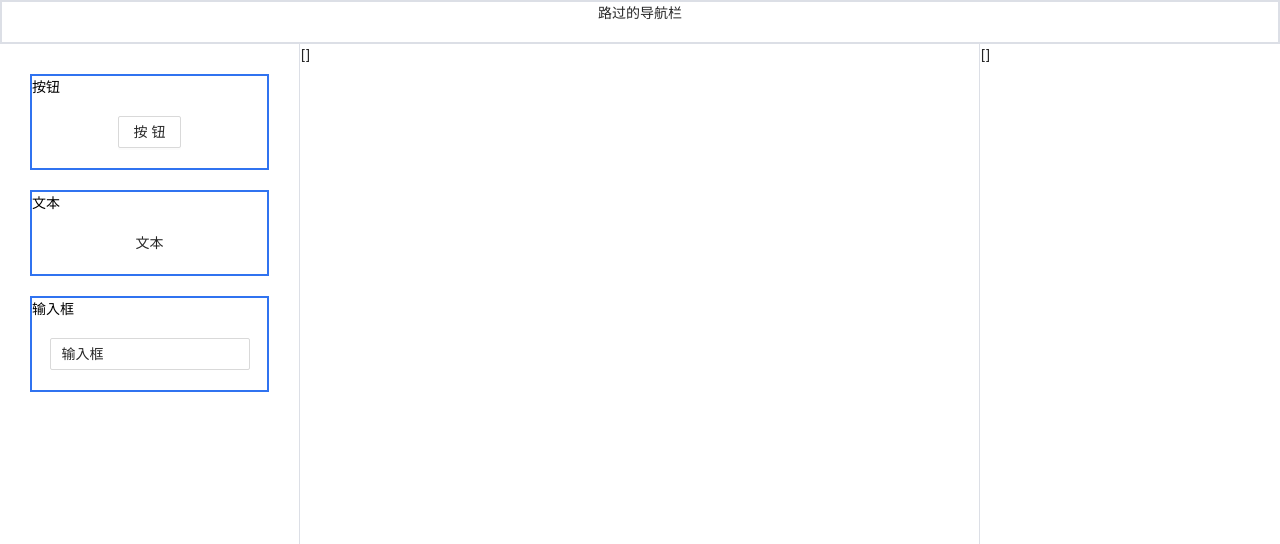
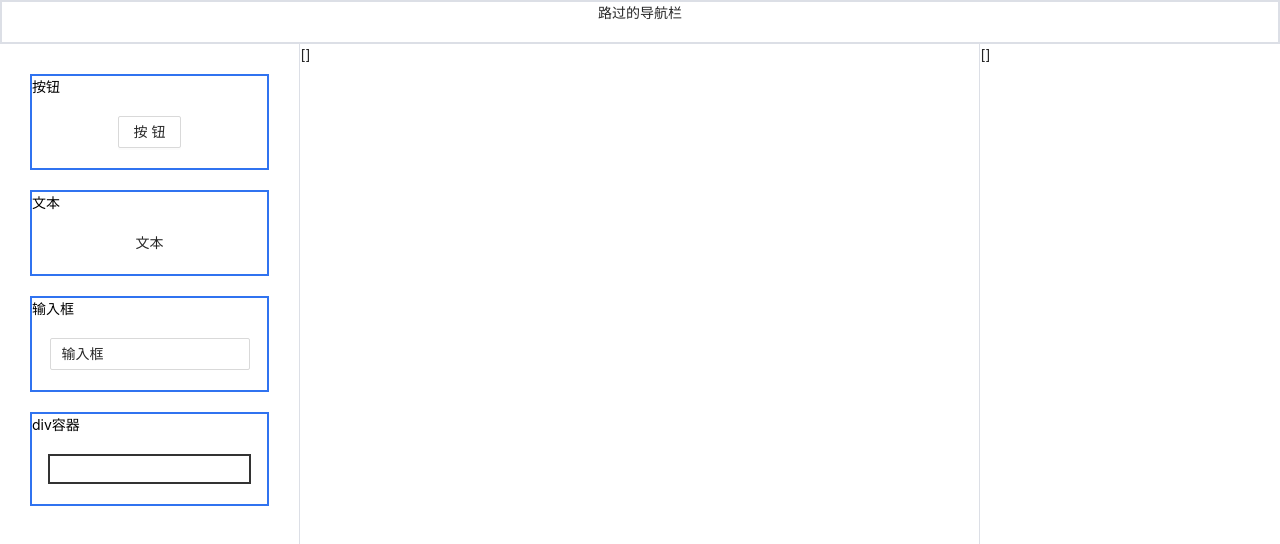
Before and after one commit to alight0205/lowcode, a React (Vite) app: page /home in a window 1280 px wide. Shown: the top 544 px of the page. Built offline with nearby package versions, Linux system fonts and the light colour scheme.

Commit message:
组件目录列表和工作区使用两种style,简化了放置组件useMemo的写法

```diff
--- a/src/pages/home/component/Body/index.tsx
+++ b/src/pages/home/component/Body/index.tsx
@@ -64,6 +64,7 @@ export const HomeBody = () => {
       dragleave: useCallbackRef((e:DragEvent) => {e.dataTransfer!.dropEffect = 'none'}),
       drop: useCallbackRef((e:DragEvent) => {
         const item = dragData.current.dragComponent;
+
         if(item) {
           const addItem = {
             type: item.type,
--- a/src/pages/home/component/Workbanch/WorkbanchItem.tsx
+++ b/src/pages/home/component/Workbanch/WorkbanchItem.tsx
@@ -15,12 +15,23 @@ export const WorkbanchItem: React.FC<{
   const {forceUpdate} = useUpdate();
 
   const styles = useMemo(() => {
+    // console.log(props.item.args.style);
+
     return {
+      ...props.item.args.style,
       top: `${props.item.args.style.top}px`,
       left: `${props.item.args.style.left}px`,
-      opacity: props.item.args.adjustPosition? '0': ''
+      opacity: props.item.args.adjustPosition? '0': '',
+      // height: props.item.args.style.height,
+      // width: props.item.args.style.width,
+      // backgroundColor: props.item.args.style.backgroundColor,
+      // border: props.item.args.style.border,
     }
-  },[props.item.args.style.top,props.item.args.style.left,props.item.args.adjustPosition])
+  },[props.item.args.style,
+    // props.item.args.style.top,props.item.args.style.left,props.item.args.adjustPosition,
+    // props.item.args.style.height,props.item.args.style.width,props.item.args.style.backgroundColor,
+    // props.item.args.style.border,
+    ])
 
   useEffect(() => {
     if(props.item.args.adjustPosition) {
--- a/src/store/slices/componentMenu.tsx
+++ b/src/store/slices/componentMenu.tsx
@@ -29,6 +29,24 @@ export const componentMenuSlice = createSlice({
             width: '200px'
           }
         }
+      },
+      {
+        type: 'div',
+        name: 'div容器',
+        args: {
+          value: '',
+          style: {
+            height: '300px',
+            width: '300px',
+            backgroundColor: 'orange',
+            border: `2px solid #333`
+          },
+          preview: {
+            height: '30px',
+            width: 'auto',
+            border: `2px solid #333`
+          }
+        }
       }
     ],
   },
--- a/src/utils/componentMap.tsx
+++ b/src/utils/componentMap.tsx
@@ -26,4 +26,14 @@ export const componentMap: any = {
       checked={props.checked}
     />
   ),
+  // div的value可以是别的组件,该如何实现?
+  div: (props:any) => (
+    <div key={props.key}
+         style={props.preview}
+         onMouseDown={props.onmousedown}
+         onClick={props.onclick}
+    >
+    {props.value}
+    </div>
+  )
 };
```
Also changed, not shown: 2 other files (tests, documents, lock files or other folders).
